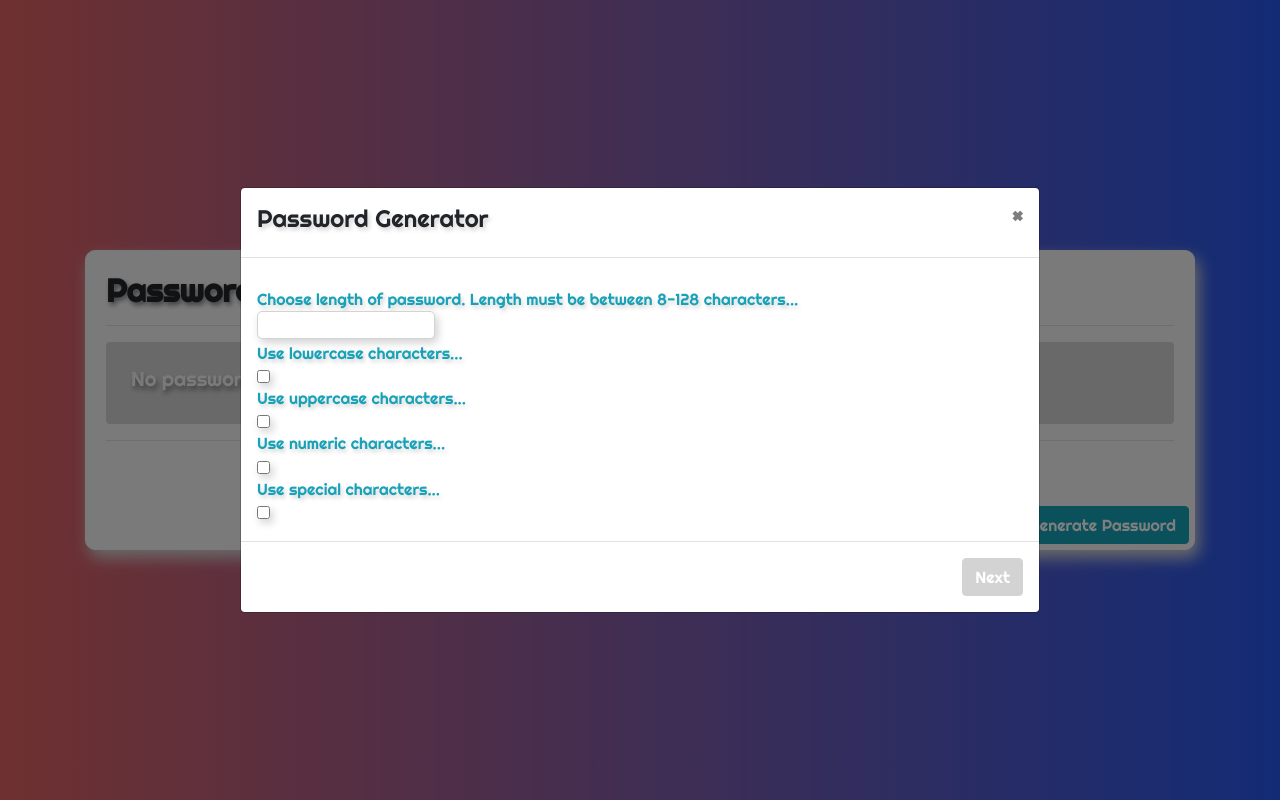
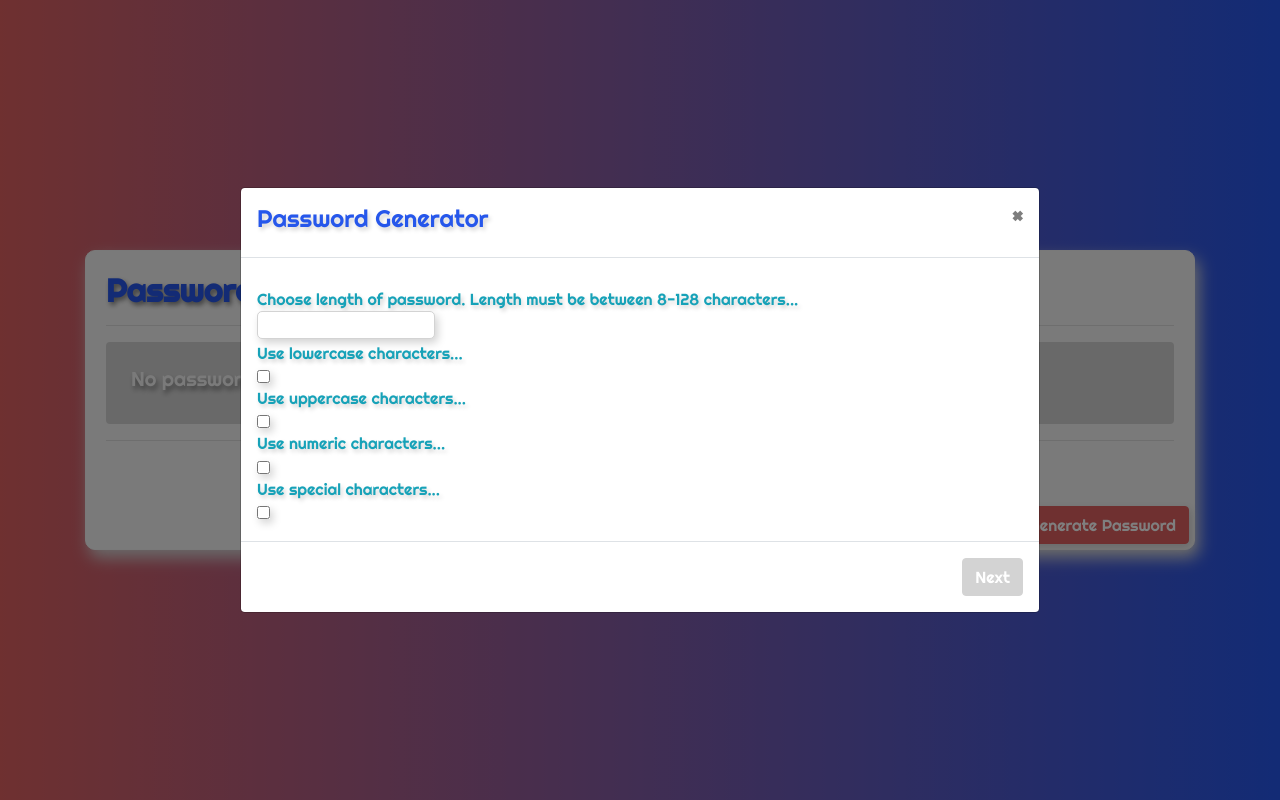
Before and after one commit to andrewvenson/Password_Generator, a React (Create React App) app: page / in a window 1280 px wide. Both pictures are taken after a click on the button "Generate Password". Built offline with nearby package versions, Linux system fonts and the light colour scheme.

Commit message:
added all styling

```diff
--- a/src/App.js
+++ b/src/App.js
@@ -37,7 +37,13 @@ const App = () => {
           backgroundColor: "whitesmoke",
         }}
       >
-        <h2 style={{ fontWeight: "bold", textShadow: "2px 3px 5px gray" }}>
+        <h2
+          style={{
+            fontWeight: "bold",
+            textShadow: "2px 3px 5px gray",
+            color: "#2657eb",
+          }}
+        >
           Password Generator
         </h2>
         <hr style={{ color: "gray" }} />
@@ -54,8 +60,15 @@ const App = () => {
         <hr style={{ color: "gray" }} />
 
         <Button
-          style={{ position: "absolute", right: "5px", bottom: "5px" }}
-          variant="info"
+          style={{
+            position: "absolute",
+            right: "5px",
+            bottom: "5px",
+            backgroundColor: "#de6161",
+            borderColor: "#de6161",
+            boxShadow: "2px 3px 8px lightgray",
+          }}
+          // variant="info"
           onClick={() => {
             setModalShow(true);
             setState({
--- a/src/Components/PromptModal.js
+++ b/src/Components/PromptModal.js
@@ -347,7 +347,7 @@ const PromptModal = (props) => {
         props.promptstate["upperCase"] ||
         props.promptstate["lowerCase"] ||
         props.promptstate["numbers"])
-      ? { backgroundColor: "#17A2B8", borderColor: "#17A2B8" }
+      ? { backgroundColor: "#de6161", borderColor: "#de6161" }
       : { backgroundColor: "lightgray", borderColor: "lightgray" };
   };
 
@@ -359,7 +359,12 @@ const PromptModal = (props) => {
       centered
     >
       <Modal.Header closeButton>
-        <h4 style={{ textShadow: "2px 3px 4px lightgray" }}>
+        <h4
+          style={{
+            textShadow: "2px 3px 4px lightgray",
+            color: "#2657eb",
+          }}
+        >
           Password Generator
         </h4>
       </Modal.Header>
```
